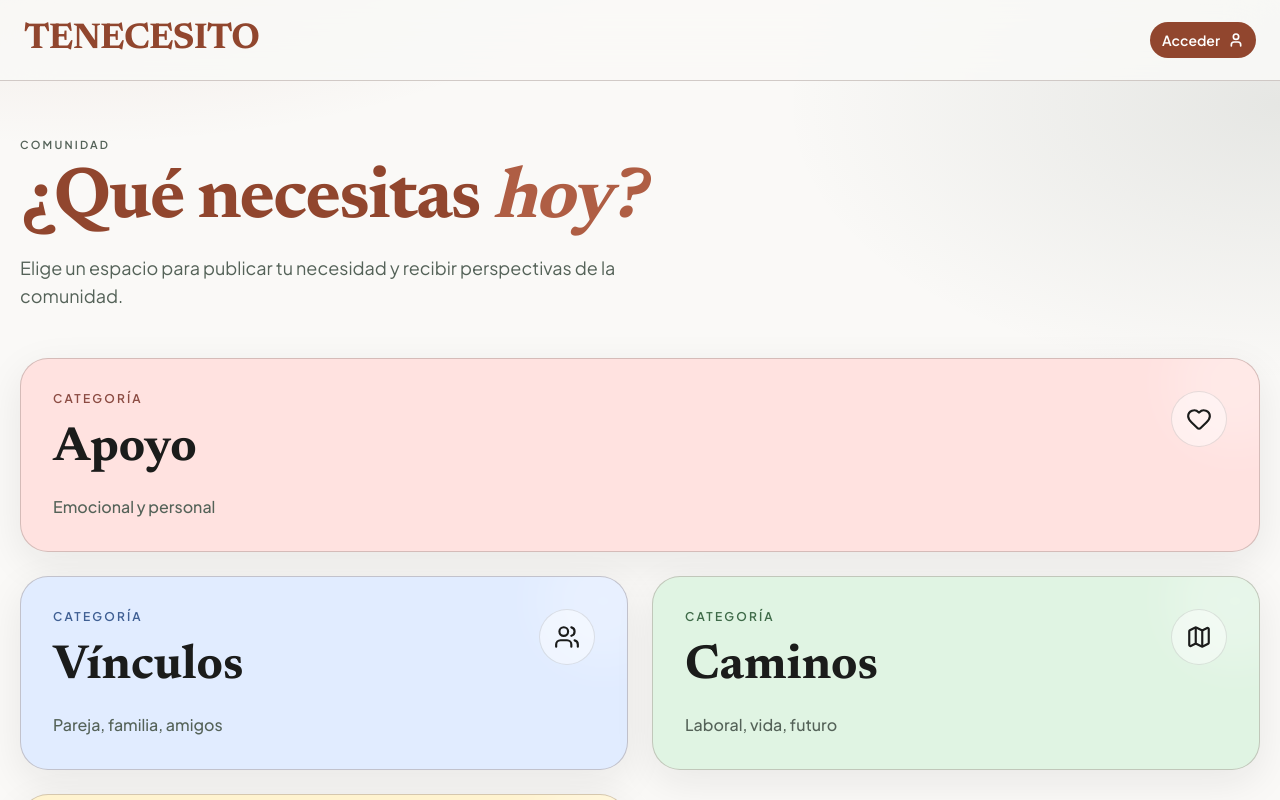
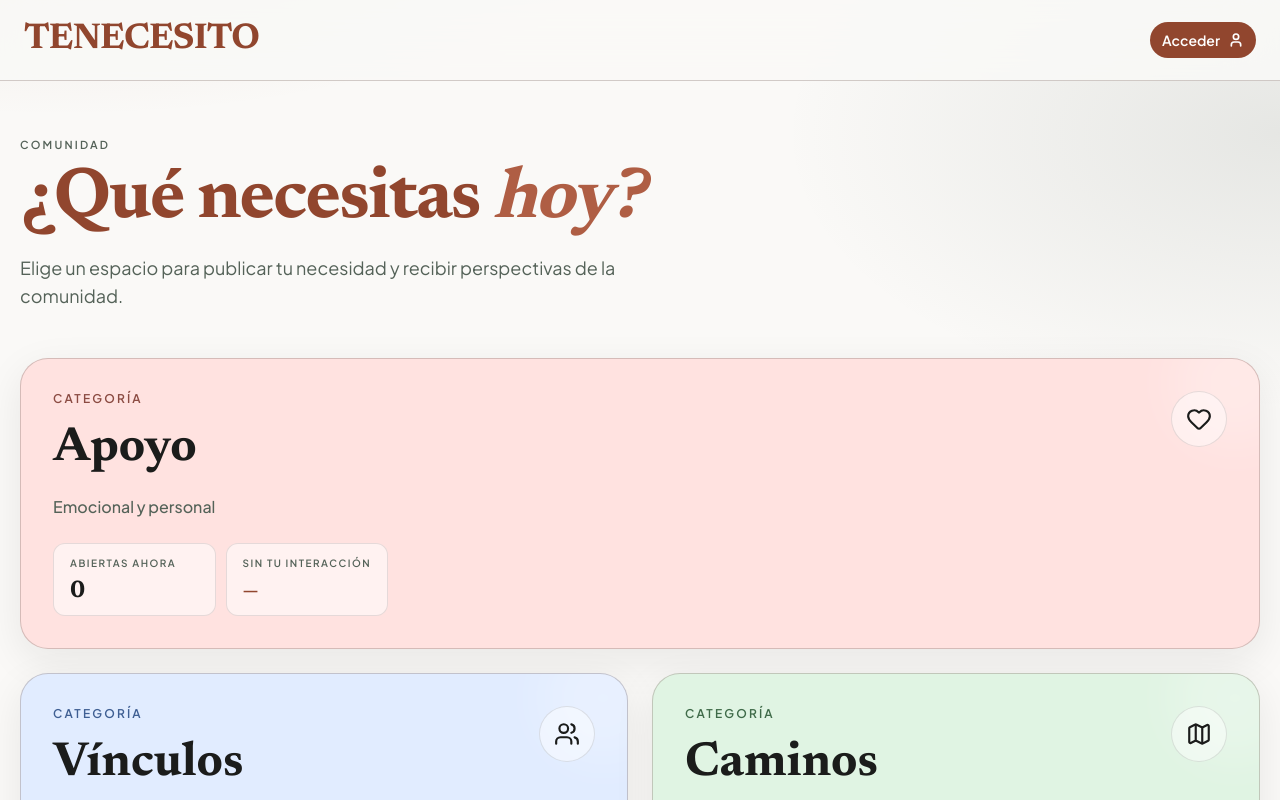
Before and after one commit to erpolimix/tenecesito, a Next.js app: page / in a window 1280 px wide. Shown: the top 800 px of the page. Built offline with nearby package versions, Linux system fonts and the light colour scheme; no server answers; the database is empty.

Commit message:
feat: agregar conteo de publicaciones abiertas y pendientes por categoría en la página de inicio

```diff
--- a/app/page.tsx
+++ b/app/page.tsx
@@ -1,7 +1,59 @@
 import Link from 'next/link';
 import { CATEGORIES } from '@/lib/constants';
+import { createClient } from '@/lib/supabase/server';
 
-export default function LandingPage() {
+type PostSummary = {
+  id: string;
+  category_id: string;
+  author_id: string;
+};
+
+export default async function LandingPage() {
+  const supabase = await createClient();
+  const { data: { user } } = await supabase.auth.getUser();
+
+  const { data: openPosts, error: openPostsError } = await supabase
+    .from('posts')
+    .select('id, category_id, author_id')
+    .eq('is_closed', false);
+
+  if (openPostsError) {
+    console.error('Error fetching open posts summary for home', openPostsError);
+  }
+
+  const safeOpenPosts = (openPosts || []) as PostSummary[];
+  const totalByCategory = new Map<string, number>();
+
+  for (const post of safeOpenPosts) {
+    totalByCategory.set(post.category_id, (totalByCategory.get(post.category_id) || 0) + 1);
+  }
+
+  const pendingByCategory = new Map<string, number>();
+  if (user?.id) {
+    const { data: myResponses, error: myResponsesError } = await supabase
+      .from('responses')
+      .select('post_id')
+      .eq('author_id', user.id);
+
+    if (myResponsesError) {
+      console.error('Error fetching user interactions for home summary', myResponsesError);
+    }
+
+    const interactedPostIds = new Set<string>((myResponses || []).map((r) => r.post_id));
+
+    for (const post of safeOpenPosts) {
+      if (post.author_id === user.id) {
+        interactedPostIds.add(post.id);
+      }
+    }
+
+    for (const post of safeOpenPosts) {
+      if (!interactedPostIds.has(post.id)) {
+        pendingByCategory.set(post.category_id, (pendingByCategory.get(post.category_id) || 0) + 1);
+      }
+    }
+  }
+
   return (
     <div className="max-w-7xl mx-auto px-5 py-10 md:py-14">
       <section className="mb-10 md:mb-12">
@@ -19,6 +71,8 @@ export default function LandingPage() {
         {CATEGORIES.map((cat, index) => {
           const Icon = cat.icon;
           const large = index === 0;
+          const openCount = totalByCategory.get(cat.id) || 0;
+          const pendingCount = user?.id ? (pendingByCategory.get(cat.id) || 0) : null;
 
           return (
             <Link
@@ -33,6 +87,19 @@ export default function LandingPage() {
                   <p className={`text-xs uppercase tracking-[0.18em] font-semibold ${cat.softText}`}>Categoría</p>
                   <h2 className="font-editorial text-4xl md:text-5xl font-bold leading-tight mt-3 text-[var(--tn-text)]">{cat.name}</h2>
                   <p className="mt-4 text-sm md:text-base font-medium text-[var(--tn-muted)]">{cat.desc}</p>
+
+                  <div className="mt-6 grid grid-cols-1 sm:grid-cols-2 gap-2.5">
+                    <div className="rounded-xl bg-white/55 border border-black/10 px-4 py-3">
+                      <p className="text-[10px] uppercase tracking-[0.15em] text-[var(--tn-muted)] font-semibold">Abiertas ahora</p>
+                      <p className="text-2xl font-editorial font-bold text-[var(--tn-text)] leading-none mt-2">{openCount}</p>
+                    </div>
+                    <div className="rounded-xl bg-white/55 border border-black/10 px-4 py-3">
+                      <p className="text-[10px] uppercase tracking-[0.15em] text-[var(--tn-muted)] font-semibold">Sin tu interacción</p>
+                      <p className="text-2xl font-editorial font-bold text-[var(--tn-primary)] leading-none mt-2">
+                        {pendingCount !== null ? pendingCount : '—'}
+                      </p>
+                    </div>
+                  </div>
                 </div>
                 <div className="w-14 h-14 rounded-full bg-white/45 border border-black/10 flex items-center justify-center shrink-0 group-hover:rotate-6 transition-transform">
                   <Icon size={26} strokeWidth={2} />
```
